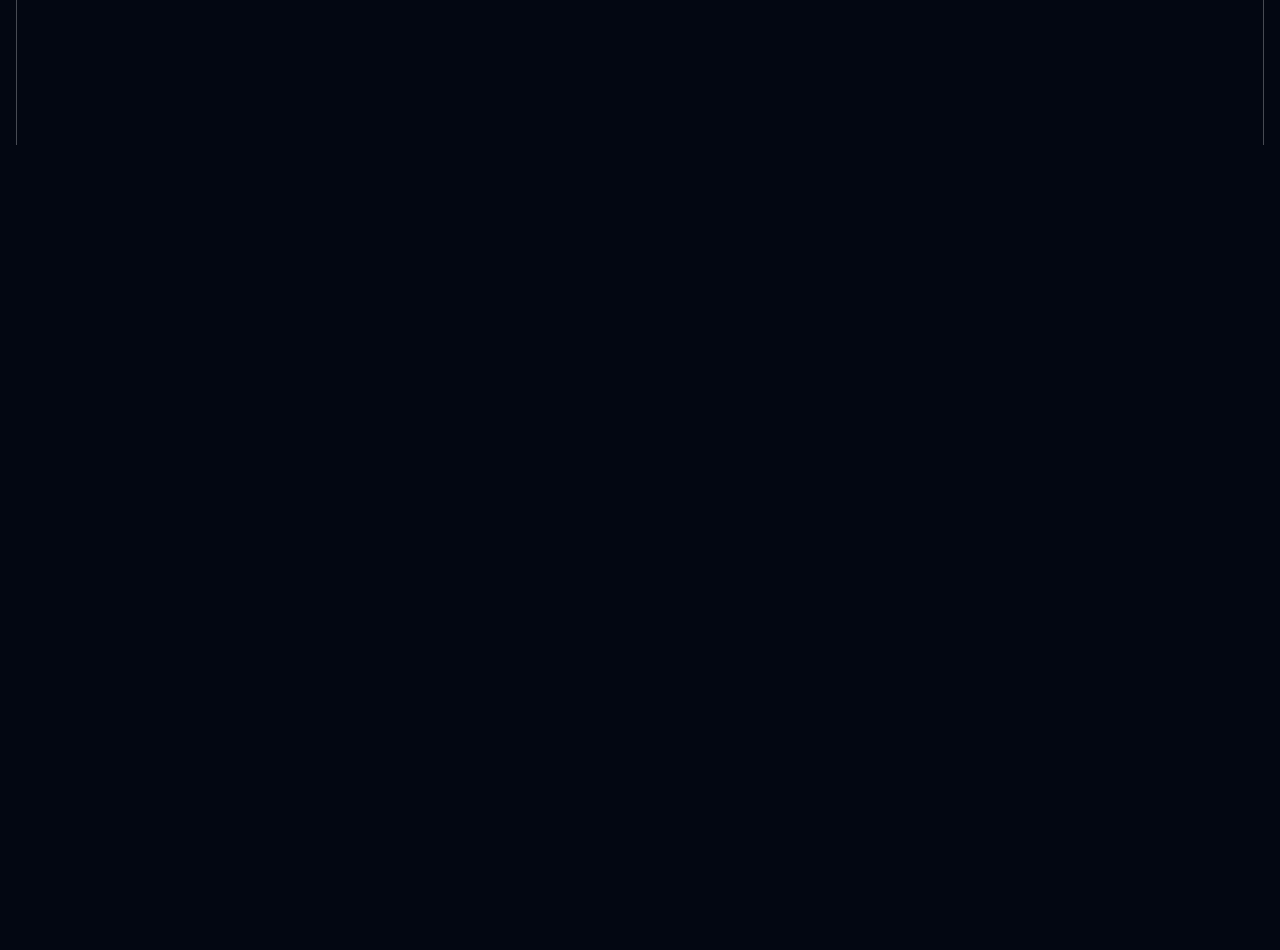
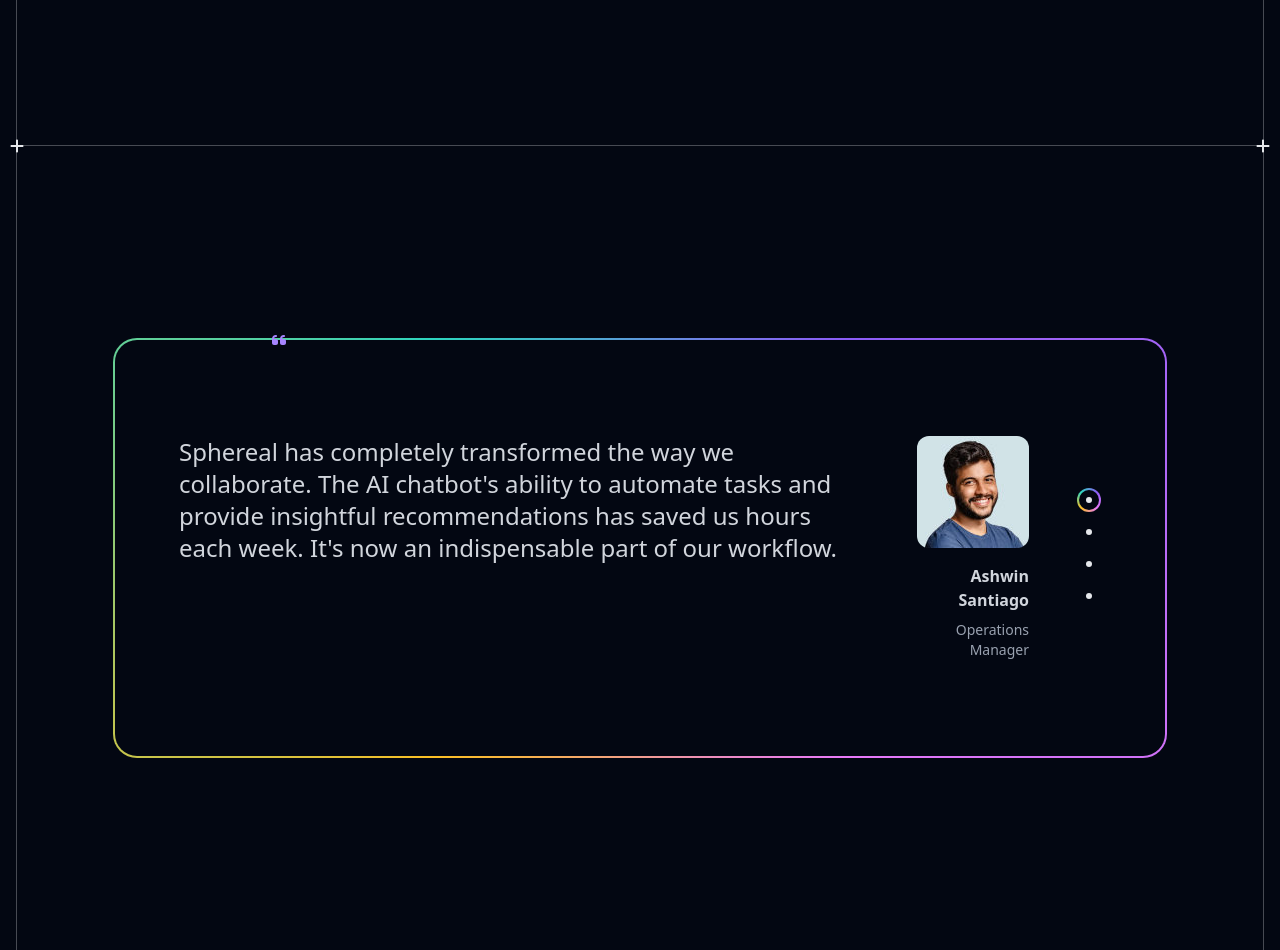
Before and after one commit to henrynicollasissicaba/futurist-ai-saas-landing-page, a Next.js app: page / in a window 1280 px wide. Shown: the part 3780-4730 px from the top of the page. Before the commit the page ends 3925 px from the top, so only its background shows below. Built offline with nearby package versions, Linux system fonts and the light colour scheme.

Commit message:
create testimonials section

```diff
--- /dev/null
+++ b/src/app/components/sections/Testimonials.tsx
@@ -0,0 +1,103 @@
+"use client"
+
+import AshwinSantiago from "@/assets/ashwin-santiago.jpg"
+import AlecWhitten from "@/assets/alec-whitten.jpg"
+import ReneWells from "@/assets/rene-wells.jpg"
+import MollieHall from "@/assets/mollie-hall.jpg"
+import SectionBorder from "../SectionBorder";
+import SectionContent from "../SectionContent";
+import React from "react"
+import Image from "next/image"
+import { FontAwesomeIcon } from "@fortawesome/react-fontawesome"
+import { faQuoteLeft } from "@fortawesome/free-solid-svg-icons"
+
+const testimonials = [
+    {
+      quote:
+        "Sphereal has completely transformed the way we collaborate. The AI chatbot's ability to automate tasks and provide insightful recommendations has saved us hours each week. It's now an indispensable part of our workflow.",
+      name: "Ashwin Santiago",
+      title: "Operations Manager",
+      image: AshwinSantiago,
+    },
+    {
+      quote:
+        "Sphereal integrates effortlessly with our existing tools, and the AI chatbot feels like a natural extension of our team. The responses are impressively accurate, and it's always learning from our interactions.",
+      name: "Alec Whitten",
+      title: "Lead Developer",
+      image: AlecWhitten,
+    },
+    {
+      quote:
+        "Sphereal's AI has elevated our customer service to a whole new level. Its real-time responses and personalized recommendations help us address client needs faster than ever. I can't imagine our support team without it.",
+      name: "Rene Wells",
+      title: "Customer Success Manager",
+      image: ReneWells,
+    },
+    {
+      quote:
+        "I've never seen a tool like Sphereal. It's intuitive, responsive, and has helped us streamline projects that would normally take days. The AI capabilities are unmatched in terms of accuracy and speed.",
+      name: "Mollie Hall",
+      title: "Product Designer",
+      image: MollieHall,
+    },
+];
+
+const SELECTED_TESTIMONIAL_INDEX = 0
+
+export default function Testimonials(){
+    return(
+        <section>
+            <div className="container">
+                <SectionBorder borderTop>
+                    <SectionContent>
+                        <div
+                            className="border-gradient rounded-3xl px-6 md:px-10 py-16 relative flex flex-col gap-12 md:mx-10
+                            md:flex-row lg:px-16 lg:py-24 lg:mx-20"
+                        >
+                            <FontAwesomeIcon
+                                icon={faQuoteLeft}
+                                className="absolute size-[200px] text-violet-400 top-0 left-6 md:left-10 lg:left-16 -translate-y-1/2"
+                            />
+                            {testimonials.map((testimonial, index) => (
+                                <React.Fragment key={testimonial.name}>
+                                    {SELECTED_TESTIMONIAL_INDEX === index && (
+                                        <blockquote
+                                            key={testimonial.name}
+                                            className="flex flex-col lg:flex-row gap-12"
+                                        >
+                                            <p className="text-xl md:text-2xl font-medium">
+                                                {testimonial.quote}
+                                            </p>
+                                            <cite className="not-italic lg:text-right">
+                                                <Image
+                                                    src={testimonial.image}
+                                                    alt={testimonial.name}
+                                                    className="rounded-xl size-28 max-w-none"
+                                                />
+                                                <div className="font-bold mt-4">{testimonial.name}</div>
+                                                <div className="text-sm text-gray-400 mt-2">{testimonial.title}</div>
+                                            </cite>
+                                        </blockquote>
+                                    )}
+                                </React.Fragment>
+                            ))}
+                            <div className="flex gap-2 justify-center md:flex-col">
+                                {testimonials.map((testimonial, index) => (
+                                    <div
+                                        key={testimonial.name}
+                                        className="size-6 relative isolate inline-flex items-center justify-center"
+                                    >
+                                        {SELECTED_TESTIMONIAL_INDEX === index && (
+                                            <div className="absolute border-gradient size-full rounded-full -z-10"></div>
+                                        )}
+                                        <div className="size-1.5 bg-gray-200 rounded-full"></div>
+                                    </div>
+                                ))}
+                            </div>
+                        </div>
+                    </SectionContent>
+                </SectionBorder>
+            </div>
+        </section>
+    )
+}
--- a/src/app/page.tsx
+++ b/src/app/page.tsx
@@ -3,6 +3,7 @@
 import Header from "./components/sections/Header";
 import Hero from "./components/sections/Hero";
 import Pricing from "./components/sections/Pricing";
+import Testimonials from "./components/sections/Testimonials";
 
 export default function Home() {
   return (
@@ -12,6 +13,7 @@
       <Companies />
       <Features />
       <Pricing />
+      <Testimonials />
     </>
   );
 }
```
